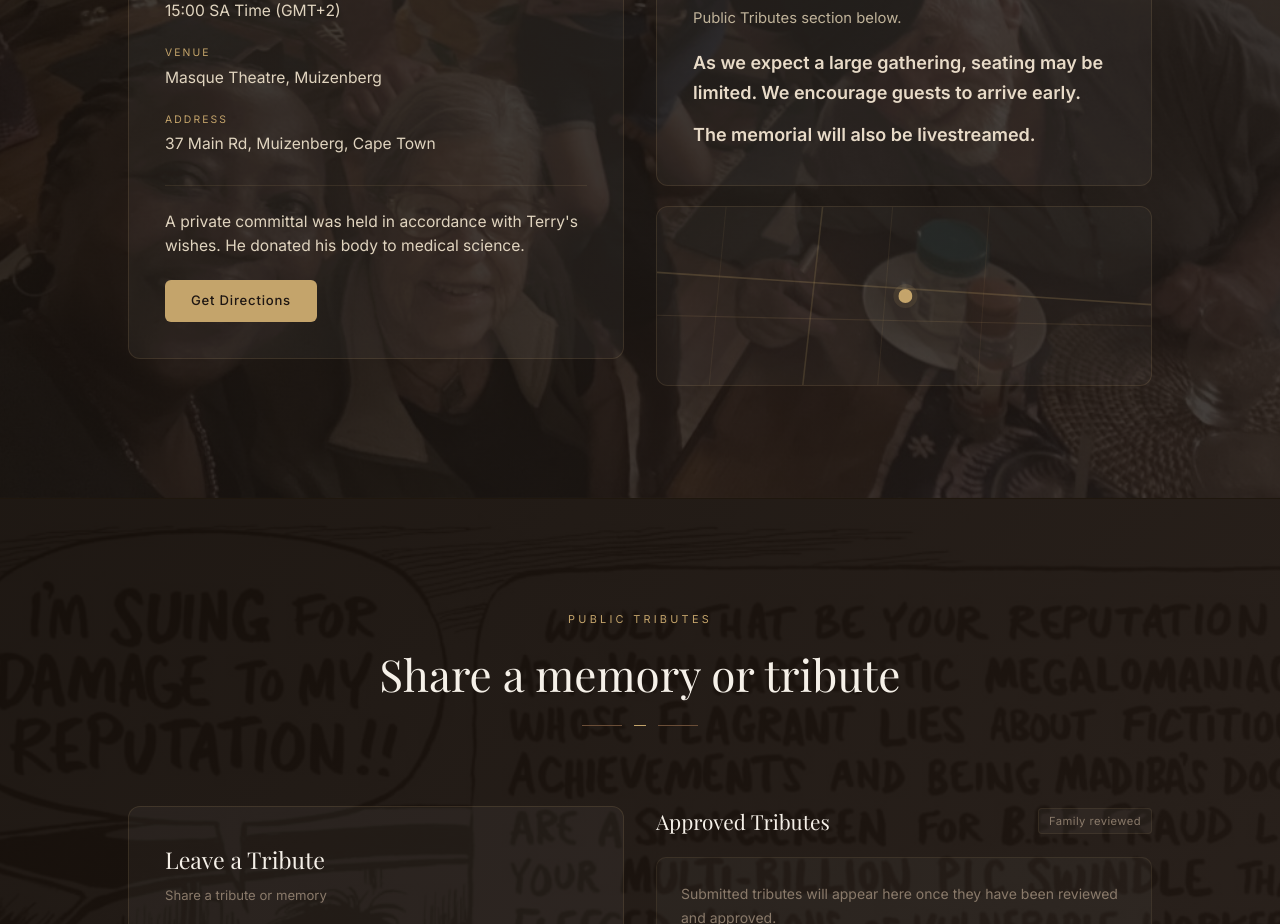
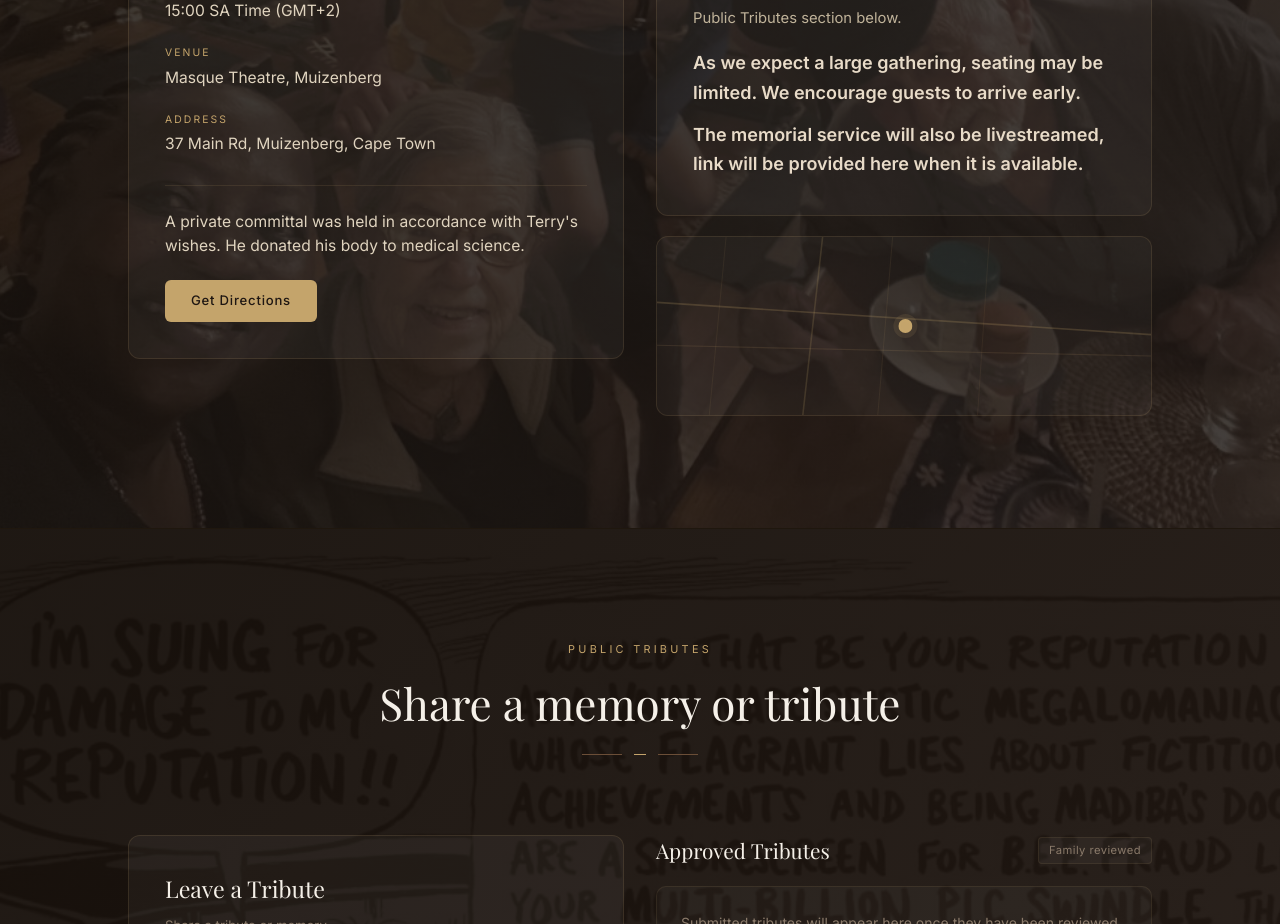
Before and after one commit to AsipheG123/terry-bell-memorial, a Next.js app: page / in a window 1280 px wide. Shown: the part 2860-3784 px from the top of the page. Built offline with nearby package versions, Linux system fonts and the light colour scheme.

Commit message:
Update memorial livestream note

```diff
--- a/data/memorial.ts
+++ b/data/memorial.ts
@@ -9,6 +9,6 @@ export const memorialService = {
     "We continue to remember Terry Bell with love, respect and gratitude. The memorial service will be held at the Masque Theatre, Muizenberg on Friday, 8 May 2026. In the meantime, please share a memory or tribute using the Public Tributes section below.",
   seatingNote:
     "As we expect a large gathering, seating may be limited. We encourage guests to arrive early.",
-  livestreamNote: "The memorial will also be livestreamed.",
+  livestreamNote: "The memorial service will also be livestreamed, link will be provided here when it is available.",
   note: "A private committal was held in accordance with Terry's wishes. He donated his body to medical science.",
 };
```
